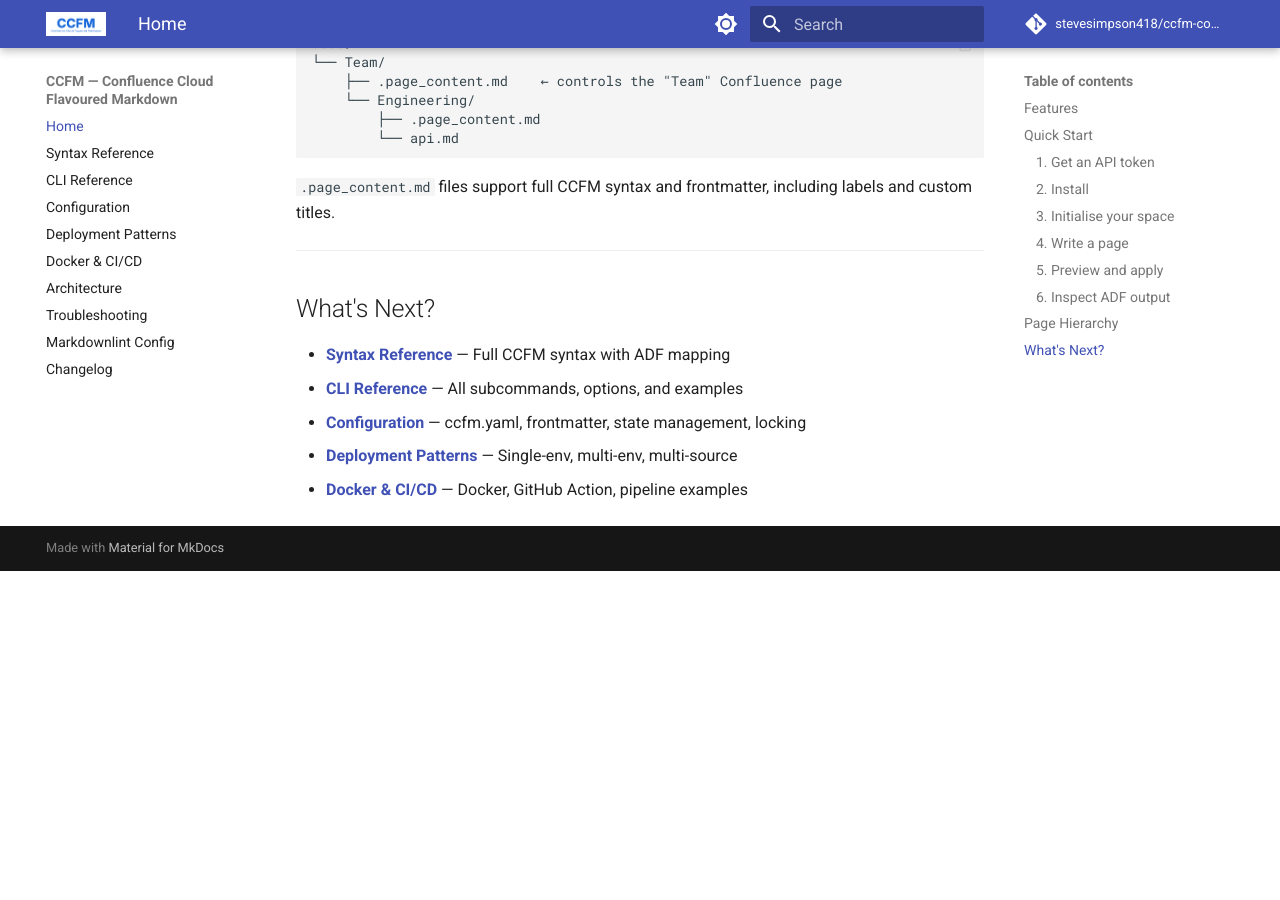
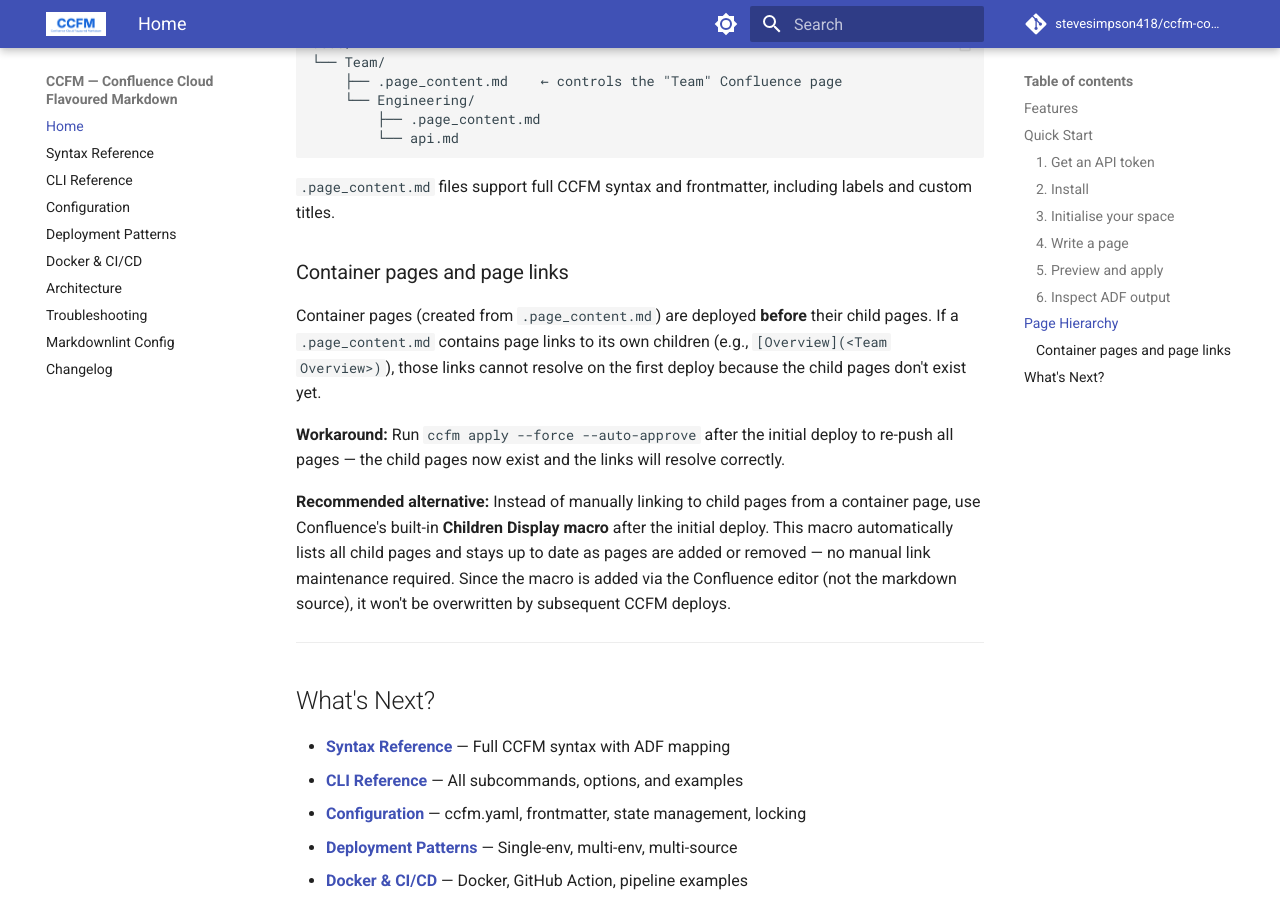
Before and after one commit to stevesimpson418/ccfm-convert, an MkDocs documentation site: the page built from docs/index.md, in a window 1280 px wide and 900 px high, scrolled down 2647 px. Built offline with MkDocs 1.6.1 and Material for MkDocs 9.7.7, drawn with Linux system fonts in a browser that asks for light colours; comment, search, counter and statistics services are not loaded; before the commit the page ends 3218 px from its top, so only the background shows below that.

Commit message:
docs: document container page link limitation and Children Display alternative
Container pages (.page_content.md) that link to their own children have
unresolved links on first deploy because parents deploy before children.
Workaround: --force re-deploy. Recommended alternative: use Confluence's
Children Display macro instead of manual page links.

```diff
--- a/docs/index.md
+++ b/docs/index.md
@@ -130,6 +130,21 @@ docs/
 `.page_content.md` files support full CCFM syntax and frontmatter, including labels and
 custom titles.
 
+### Container pages and page links
+
+Container pages (created from `.page_content.md`) are deployed **before** their child pages.
+If a `.page_content.md` contains page links to its own children (e.g., `[Overview](<Team Overview>)`),
+those links cannot resolve on the first deploy because the child pages don't exist yet.
+
+**Workaround:** Run `ccfm apply --force --auto-approve` after the initial deploy to re-push
+all pages — the child pages now exist and the links will resolve correctly.
+
+**Recommended alternative:** Instead of manually linking to child pages from a container page,
+use Confluence's built-in **Children Display macro** after the initial deploy. This macro
+automatically lists all child pages and stays up to date as pages are added or removed — no
+manual link maintenance required. Since the macro is added via the Confluence editor (not the
+markdown source), it won't be overwritten by subsequent CCFM deploys.
+
 ---
 
 ## What's Next?
```
Also changed, not shown: docs/troubleshooting.md (+10 -0 lines).
